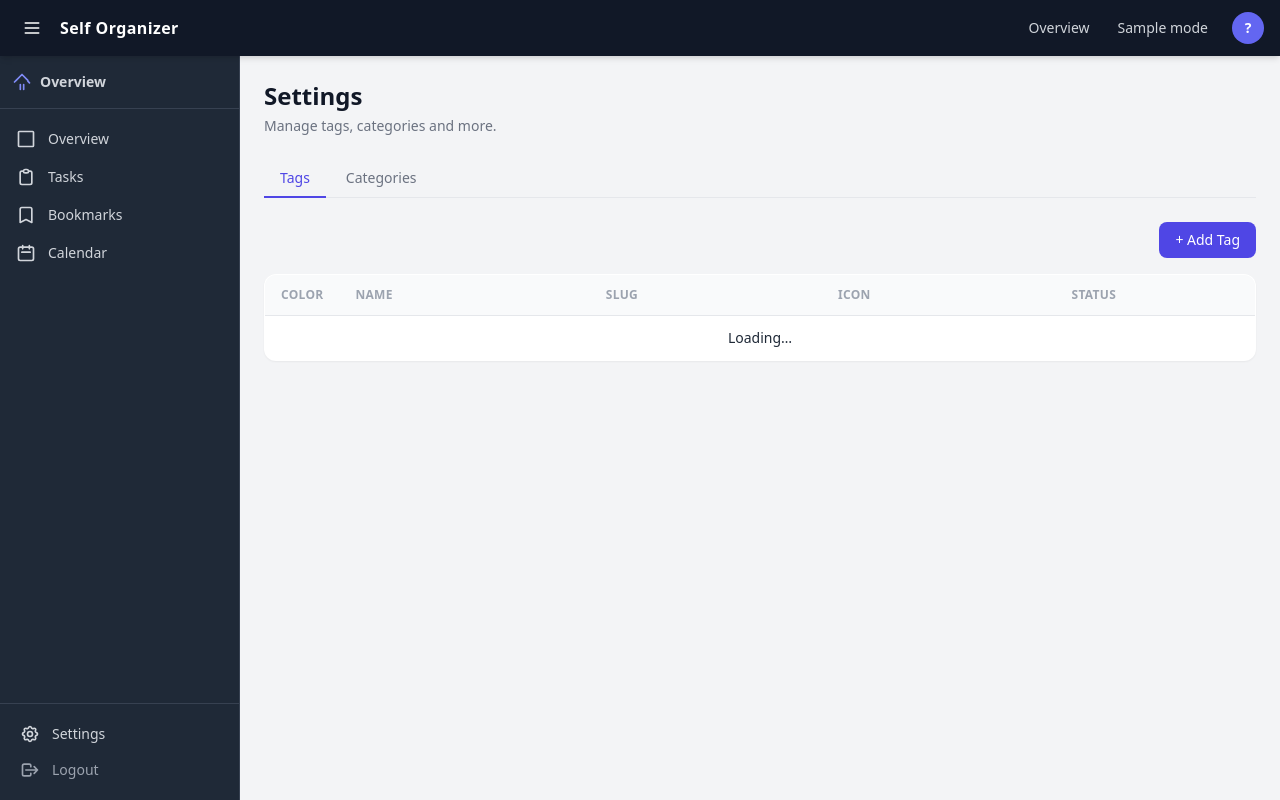
After one commit to rupakraj/self-organizer, a Flask app: template templates/pages/settings.html in a window 1280 px wide. The commit adds this page. Run offline with Flask 3, Linux system fonts and the light colour scheme; data comes from the database, SQL or seed files in the repository; the template is opened without the code that fills it: most values are stand-ins (such as "Sample title", 1, 10 or a date in 2020); some libraries are stand-ins or nearby versions.

Commit message:
setting uI + tags crud

```diff
--- a/organizer/routes.py
+++ b/organizer/routes.py
@@ -47,6 +47,12 @@ def overview():
     return render_template('pages/overview.html')
 
 
+@bp.route('/settings')
+@login_required
+def settings():
+    return render_template('pages/settings.html')
+
+
 @bp.route('/<mode>/')
 @login_required
 def mode_overview(mode):
--- a/serve.py
+++ b/serve.py
@@ -4,6 +4,7 @@ import threading
 from flask import Flask
 
 from organizer import db
+from organizer.api import api_bp
 from organizer.routes import bp
 
 HOST = '127.0.0.1'
@@ -14,6 +15,7 @@ def create_app():
     app = Flask(__name__)
     app.secret_key = 'change-me-in-production'
     app.register_blueprint(bp)
+    app.register_blueprint(api_bp)
     return app
 
 
--- /dev/null
+++ b/static/js/settings.js
@@ -0,0 +1,159 @@
+// Tab switching
+
+document.querySelectorAll('.tab-btn').forEach(btn => {
+  btn.addEventListener('click', () => {
+    const target = btn.dataset.tab;
+    document.querySelectorAll('.tab-btn').forEach(b => b.classList.remove('is-active'));
+    document.querySelectorAll('.tab-panel').forEach(p => p.classList.remove('is-active'));
+    btn.classList.add('is-active');
+    document.getElementById(`tab-${target}`).classList.add('is-active');
+  });
+});
+
+
+// Tags
+
+const Tags = (() => {
+  let _editId = null;
+
+  const modal  = document.getElementById('tag-modal');
+  const title  = document.getElementById('modal-title');
+  const errBox = document.getElementById('modal-error');
+  const fName  = document.getElementById('f-name');
+  const fSlug  = document.getElementById('f-slug');
+  const fColor = document.getElementById('f-color');
+
+  // Emoji picker instance
+  const iconPicker = new EmojiPicker(document.getElementById('f-icon-picker'));
+
+  // Auto-generate slug from name unless user has manually edited it
+  let slugEdited = false;
+  fSlug.addEventListener('input', () => { slugEdited = true; });
+  fName.addEventListener('input', () => {
+    if (!slugEdited) {
+      fSlug.value = fName.value.toLowerCase().replace(/[^a-z0-9]+/g, '-').replace(/^-|-$/g, '');
+    }
+  });
+
+  function _clearForm() {
+    fName.value  = '';
+    fSlug.value  = '';
+    fColor.value = '#6366f1';
+    slugEdited   = false;
+    iconPicker.clear();
+    errBox.textContent = '';
+    errBox.classList.add('hidden');
+  }
+
+  function openAdd() {
+    _editId = null;
+    _clearForm();
+    title.textContent = 'Add Tag';
+    modal.classList.add('is-open');
+    fName.focus();
+  }
+
+  function openEdit(tag) {
+    _editId = tag.id;
+    _clearForm();
+    fName.value  = tag.name;
+    fSlug.value  = tag.slug;
+    fColor.value = tag.color;
+    slugEdited   = true;
+    iconPicker.setValue(tag.icon || '');
+    title.textContent = 'Edit Tag';
+    modal.classList.add('is-open');
+    fName.focus();
+  }
+
+  function closeModal() {
+    modal.classList.remove('is-open');
+  }
+
+  async function submit() {
+    const body = {
+      name:  fName.value.trim(),
+      slug:  fSlug.value.trim(),
+      icon:  iconPicker.getValue(),
+      color: fColor.value,
+    };
+
+    const url    = _editId ? `/api/tags/${_editId}` : '/api/tags';
+    const method = _editId ? 'PUT' : 'POST';
+
+    const res  = await fetch(url, {
+      method,
+      headers: { 'Content-Type': 'application/json' },
+      body: JSON.stringify(body),
+    });
+    const data = await res.json();
+
+    if (!res.ok) {
+      errBox.textContent = data.error || 'Something went wrong.';
+      errBox.classList.remove('hidden');
+      return;
+    }
+    closeModal();
+    loadTags();
+  }
+
+  async function toggleActive(tag) {
+    const url    = tag.is_active ? `/api/tags/${tag.id}` : `/api/tags/${tag.id}/restore`;
+    const method = tag.is_active ? 'DELETE' : 'POST';
+    await fetch(url, { method });
+    loadTags();
+  }
+
+  function _renderRow(tag) {
+    const tr = document.createElement('tr');
+    if (!tag.is_active) tr.classList.add('is-inactive');
+
+    const nameCell = tag.is_active ? tag.name : `<span class="line-through">${tag.name}</span>`;
+    const toggleLabel = tag.is_active ? 'Deactivate' : 'Restore';
+    const toggleClass = tag.is_active
+      ? 'text-red-400 hover:text-red-600'
+      : 'text-green-500 hover:text-green-700';
+
+    tr.innerHTML = `
+      <td>
+        <span class="inline-block w-5 h-5 rounded-full border border-gray-200"
+              style="background:${tag.color}"></span>
+      </td>
+      <td>${tag.icon ? `<span class="mr-1">${tag.icon}</span>` : ''}${nameCell}</td>
+      <td class="font-mono text-gray-400 text-xs">${tag.slug}</td>
+      <td class="text-lg">${tag.icon || '—'}</td>
+      <td>
+        <span class="badge ${tag.is_active ? 'badge--active' : 'badge--todo'}">
+          ${tag.is_active ? 'Active' : 'Inactive'}
+        </span>
+      </td>
+      <td class="flex items-center gap-3">
+        ${tag.is_active ? `<button class="text-indigo-400 hover:text-indigo-600 text-xs font-medium" data-edit>Edit</button>` : ''}
+        <button class="${toggleClass} text-xs font-medium" data-toggle>${toggleLabel}</button>
+      </td>
+    `;
+
+    if (tag.is_active) {
+      tr.querySelector('[data-edit]').addEventListener('click', () => openEdit(tag));
+    }
+    tr.querySelector('[data-toggle]').addEventListener('click', () => toggleActive(tag));
+    return tr;
+  }
+
+  async function loadTags() {
+    const res  = await fetch('/api/tags');
+    const tags = await res.json();
+    const body = document.getElementById('tags-body');
+    body.innerHTML = '';
+
+    if (!tags.length) {
+      body.innerHTML = '<tr><td colspan="6" class="text-center text-gray-400 py-6">No tags yet.</td></tr>';
+      return;
+    }
+    tags.forEach(tag => body.appendChild(_renderRow(tag)));
+  }
+
+  loadTags();
+
+  return { openAdd, openEdit, closeModal, submit };
+})();
--- /dev/null
+++ b/templates/pages/settings.html
@@ -0,0 +1,89 @@
+{% extends 'base.html' %}
+
+{% block title %}Settings — Self Organizer{% endblock %}
+
+{% block sidebar %}{% include 'partials/sidebar_overview.html' %}{% endblock %}
+
+{% block content %}
+
+<div class="page-header-row">
+  <div>
+    <h1 class="page-title">Settings</h1>
+    <p class="page-subtitle">Manage tags, categories and more.</p>
+  </div>
+</div>
+
+{# ── Tabs ── #}
+<div class="tab-bar" role="tablist">
+  <button class="tab-btn is-active" data-tab="tags" role="tab">Tags</button>
+  <button class="tab-btn" data-tab="categories" role="tab">Categories</button>
+</div>
+
+{# ── Tags panel ── #}
+<div id="tab-tags" class="tab-panel is-active">
+  <div class="mb-4 flex justify-end">
+    <button class="btn btn-primary" onclick="Tags.openAdd()">+ Add Tag</button>
+  </div>
+
+  <table class="data-table" id="tags-table">
+    <thead>
+      <tr>
+        <th style="width:40px">Color</th>
+        <th>Name</th>
+        <th>Slug</th>
+        <th>Icon</th>
+        <th style="width:100px">Status</th>
+        <th style="width:100px"></th>
+      </tr>
+    </thead>
+    <tbody id="tags-body">
+      <tr><td colspan="6" class="text-center text-gray-400 py-6">Loading…</td></tr>
+    </tbody>
+  </table>
+</div>
+
+{# ── Categories panel (placeholder) ── #}
+<div id="tab-categories" class="tab-panel">
+  <p class="text-sm text-gray-400">Categories coming soon.</p>
+</div>
+
+{# ── Modal ── #}
+<div id="tag-modal" class="modal-backdrop" onclick="if(event.target===this) Tags.closeModal()">
+  <div class="modal">
+    <h2 class="modal-title" id="modal-title">Add Tag</h2>
+
+    <div class="field">
+      <label class="field-label" for="f-name">Name</label>
+      <input id="f-name" class="field-input" placeholder="e.g. Urgent" />
+    </div>
+    <div class="field">
+      <label class="field-label" for="f-slug">Slug <span class="text-gray-400 normal-case font-normal">(auto)</span></label>
+      <input id="f-slug" class="field-input font-mono" placeholder="e.g. urgent" />
+    </div>
+    <div class="flex gap-4">
+      <div class="field flex-1">
+        <label class="field-label">Icon</label>
+        <div id="f-icon-picker"></div>
+      </div>
+      <div class="field">
+        <label class="field-label" for="f-color">Color</label>
+        <input id="f-color" type="color" value="#6366f1"
+               class="h-10 w-16 rounded-lg border border-gray-300 cursor-pointer p-1" />
+      </div>
+    </div>
+
+    <p id="modal-error" class="text-sm text-red-500 hidden"></p>
+
+    <div class="modal-footer">
+      <button class="btn-ghost" onclick="Tags.closeModal()">Cancel</button>
+      <button class="btn btn-primary" onclick="Tags.submit()">Save</button>
+    </div>
+  </div>
+</div>
+
+{% endblock %}
+
+{% block footer_js %}
+<script src="{{ url_for('static', filename='js/emoji-picker.js') }}"></script>
+<script src="{{ url_for('static', filename='js/settings.js') }}"></script>
+{% endblock %}
--- a/templates/partials/header.html
+++ b/templates/partials/header.html
@@ -77,6 +77,47 @@
     .task-name        { @apply text-sm text-gray-800; }
     .task-name.is-done { @apply line-through text-gray-400; }
 
+    /* === Settings tabs === */
+    .tab-bar          { @apply flex border-b border-gray-200 mb-6 gap-1; }
+    .tab-btn          { @apply px-4 py-2 text-sm font-medium text-gray-500 border-b-2 border-transparent -mb-px hover:text-gray-800 transition-colors; }
+    .tab-btn.is-active { @apply text-indigo-600 border-indigo-600; }
+    .tab-panel        { @apply hidden; }
+    .tab-panel.is-active { @apply block; }
+
+    /* === Data table === */
+    .data-table       { @apply w-full bg-white rounded-xl shadow-sm border border-gray-200 overflow-hidden; }
+    .data-table th    { @apply px-4 py-3 text-left text-xs font-semibold text-gray-400 uppercase tracking-wide bg-gray-50 border-b border-gray-200; }
+    .data-table td    { @apply px-4 py-3 text-sm text-gray-800 border-b border-gray-100; }
+    .data-table tr:last-child td { @apply border-b-0; }
+    .data-table tr.is-inactive td { @apply text-gray-400; }
+
+    /* === Modal === */
+    .modal-backdrop   { @apply fixed inset-0 bg-black/50 flex items-center justify-center z-50 hidden; }
+    .modal-backdrop.is-open { @apply flex; }
+    .modal            { @apply bg-white rounded-xl shadow-xl w-full max-w-md p-6 flex flex-col gap-5; }
+    .modal-title      { @apply text-base font-semibold text-gray-900; }
+    .modal-footer     { @apply flex justify-end gap-3 pt-2; }
+
+    /* === Form fields === */
+    .field            { @apply flex flex-col gap-1.5; }
+    .field-label      { @apply text-xs font-semibold text-gray-500 uppercase tracking-wide; }
+    .field-input      { @apply w-full bg-white border border-gray-300 rounded-lg px-3 py-2 text-sm focus:outline-none focus:ring-2 focus:ring-indigo-500; }
+    .btn-ghost        { @apply px-4 py-2 text-sm font-medium rounded-lg text-gray-600 hover:bg-gray-100 transition-colors; }
+    .btn-danger       { @apply px-4 py-2 text-sm font-medium rounded-lg bg-red-600 text-white hover:bg-red-500 transition-colors; }
+
+    /* === Emoji picker === */
+    .ep-trigger       { @apply flex items-center gap-2 w-full border border-gray-300 rounded-lg px-3 py-2 text-sm bg-white hover:border-indigo-400 focus:outline-none focus:ring-2 focus:ring-indigo-500 cursor-pointer transition-colors; }
+    .ep-preview       { @apply text-xl leading-none; }
+    .ep-placeholder   { @apply text-gray-400; }
+    .ep-popover       { @apply absolute z-50 mt-1 bg-white border border-gray-200 rounded-xl shadow-xl w-72 hidden; }
+    .ep-popover.is-open { @apply block; }
+    .ep-cats          { @apply flex gap-0.5 px-2 pt-2 border-b border-gray-100 pb-1; }
+    .ep-cat           { @apply px-2 py-1 text-xs rounded font-medium text-gray-500 hover:text-gray-800 hover:bg-gray-100 transition-colors cursor-pointer; }
+    .ep-cat.is-active { @apply text-indigo-600 bg-indigo-50; }
+    .ep-grid          { @apply grid grid-cols-8 gap-0.5 p-2 max-h-48 overflow-y-auto; }
+    .ep-emoji         { @apply text-xl text-center leading-none p-1 rounded hover:bg-gray-100 cursor-pointer transition-colors; }
+    .ep-clear         { @apply w-full text-xs text-gray-400 hover:text-red-500 py-1.5 border-t border-gray-100 transition-colors; }
+
     /* === Calendar === */
     .cal-card         { @apply bg-white rounded-xl shadow-sm border border-gray-200 p-5; }
     .cal-weekdays     { @apply grid grid-cols-7 mb-2; }
--- a/templates/partials/sidebar_footer.html
+++ b/templates/partials/sidebar_footer.html
@@ -1,4 +1,11 @@
 <div class="border-t border-gray-700 p-3">
+  <a href="{{ url_for('main.settings') }}" class="nav-link {% if request.endpoint == endpoint %}is-active{% endif %}" >
+    <svg class="nav-icon" fill="none" stroke="currentColor" stroke-width="2" viewBox="0 0 24 24">
+      <path stroke-linecap="round" stroke-linejoin="round"
+        d="M10.325 4.317c.426-1.756 2.924-1.756 3.35 0a1.724 1.724 0 002.573 1.066c1.543-.94 3.31.826 2.37 2.37a1.724 1.724 0 001.065 2.572c1.756.426 1.756 2.924 0 3.35a1.724 1.724 0 00-1.066 2.573c.94 1.543-.826 3.31-2.37 2.37a1.724 1.724 0 00-2.572 1.065c-.426 1.756-2.924 1.756-3.35 0a1.724 1.724 0 00-2.573-1.066c-1.543.94-3.31-.826-2.37-2.37a1.724 1.724 0 00-1.065-2.572c-1.756-.426-1.756-2.924 0-3.35a1.724 1.724 0 001.066-2.573c-.94-1.543.826-3.31 2.37-2.37.996.608 2.296.07 2.572-1.065z M15 12a3 3 0 11-6 0 3 3 0 016 0z"/>
+    </svg>
+    <span class="nav-label">Settings</span>
+  </a>
   <a href="{{ url_for('main.logout') }}" class="nav-link text-gray-400 hover:text-red-400">
     <svg class="nav-icon" fill="none" stroke="currentColor" stroke-width="2" viewBox="0 0 24 24">
       <path stroke-linecap="round" stroke-linejoin="round"
--- a/templates/partials/sidebar_overview.html
+++ b/templates/partials/sidebar_overview.html
@@ -11,8 +11,8 @@
     {% set _nav = [
       ('overview', url_for('main.overview'), 'Overview',  'M3 4a1 1 0 011-1h16a1 1 0 011 1v16a1 1 0 01-1 1H4a1 1 0 01-1-1V4z'),
       (none,       '#',                 'Tasks',     'M9 5H7a2 2 0 00-2 2v12a2 2 0 002 2h10a2 2 0 002-2V7a2 2 0 00-2-2h-2M9 5a2 2 0 002 2h2a2 2 0 002-2M9 5a2 2 0 012-2h2a2 2 0 012 2'),
-      (none,       '#',                 'Bookmarks', 'M5 5a2 2 0 012-2h10a2 2 0 012 2v16l-7-3.5L5 21V5z'),
-      (none,       '#',                 'Calendar',  'M8 7V3m8 4V3m-9 8h10M5 21h14a2 2 0 002-2V7a2 2 0 00-2-2H5a2 2 0 00-2 2v12a2 2 0 002 2z')
+      (none,            '#',                          'Bookmarks', 'M5 5a2 2 0 012-2h10a2 2 0 012 2v16l-7-3.5L5 21V5z'),
+      (none,            '#',                          'Calendar',  'M8 7V3m8 4V3m-9 8h10M5 21h14a2 2 0 002-2V7a2 2 0 00-2-2H5a2 2 0 00-2 2v12a2 2 0 002 2z'),
     ] %}
 
     {% for endpoint, href, label, icon_path in _nav %}
```
Also changed, not shown: organizer/api.py (added, +69 -0 lines), organizer/db.py (+43 -0 lines), 1 other file.
